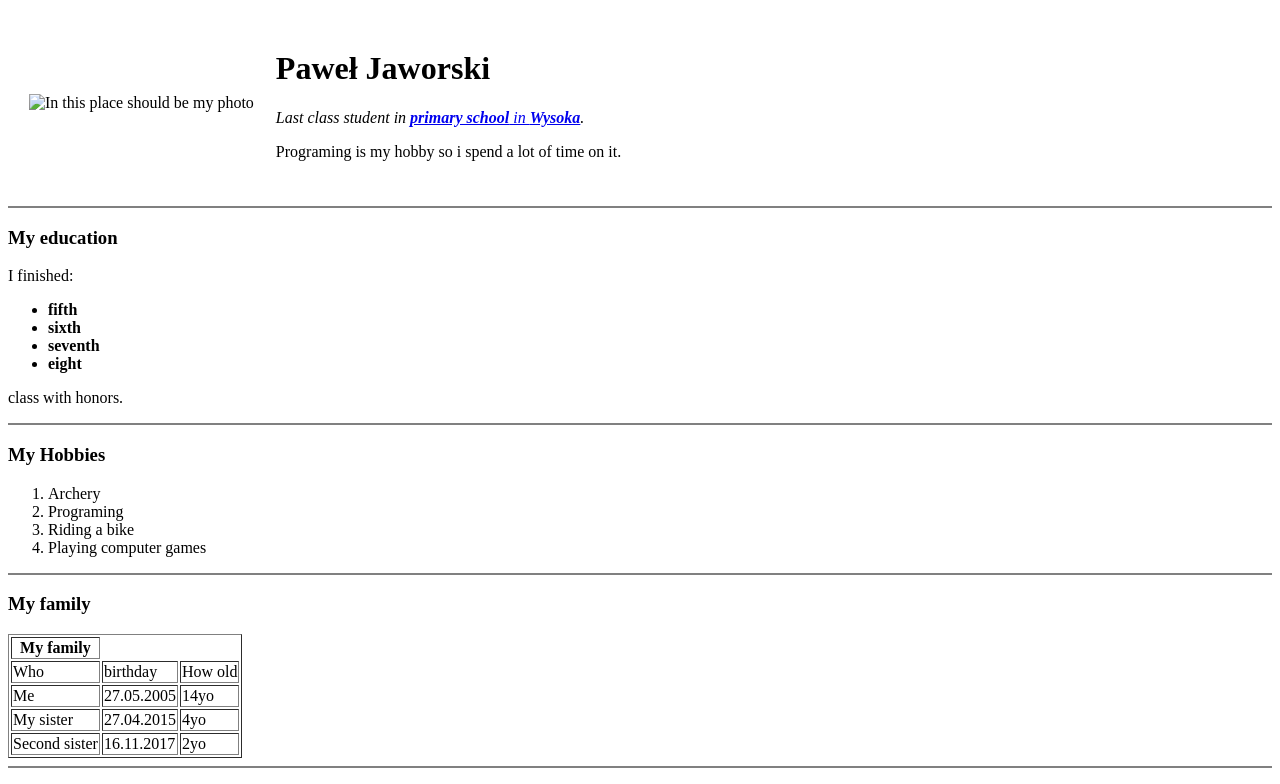
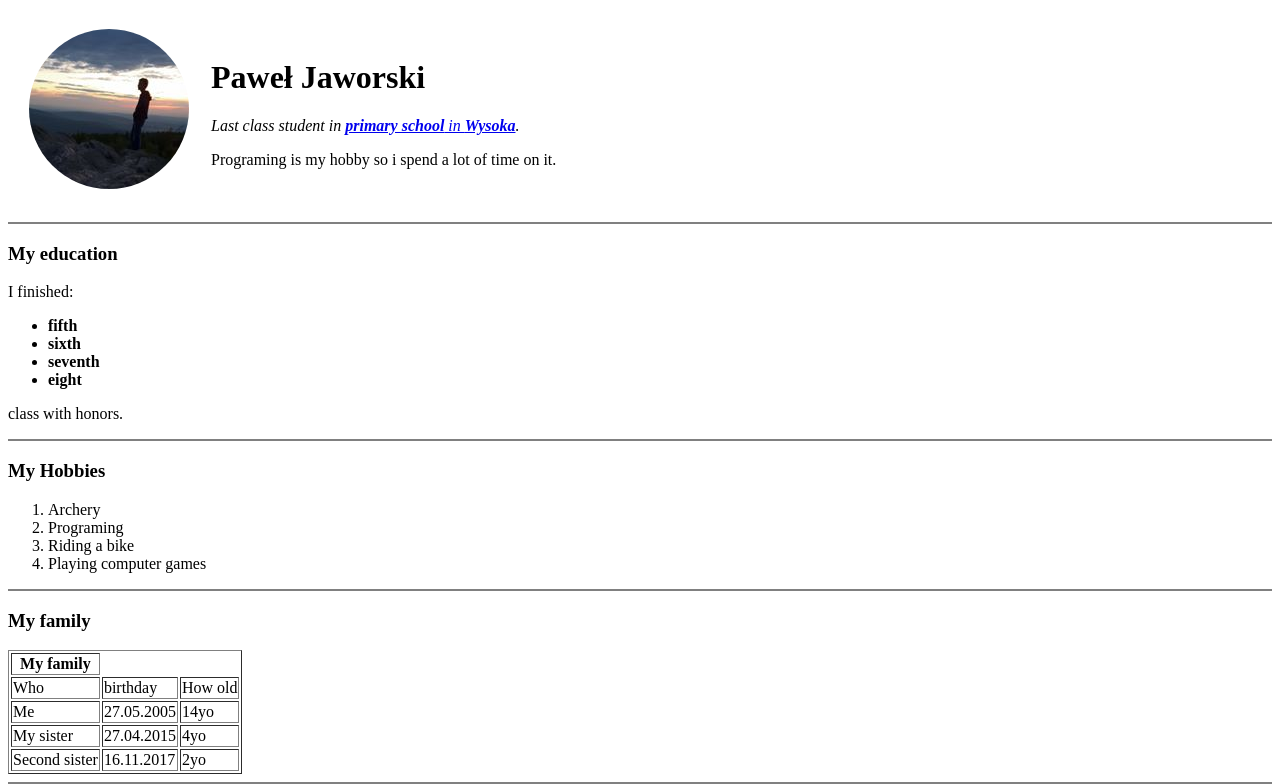
Before and after one commit to Pablober/test-web-side, a plain HTML site: page index.html in a window 1280 px wide. Shown: the top 784 px of the page. Drawn offline with Linux system fonts and the light colour scheme.

Commit message:
Update index.html

```diff
--- a/index.html
+++ b/index.html
@@ -11,7 +11,7 @@
      <tbody>
        <tr>
           <td>
-            <img src="images/Pawel.png" alt="In this place should be my photo">
+            <img src="Pawel.png" alt="In this place should be my photo">
           </td>
           <td>
             <h1>Paweł Jaworski</h1>
```
